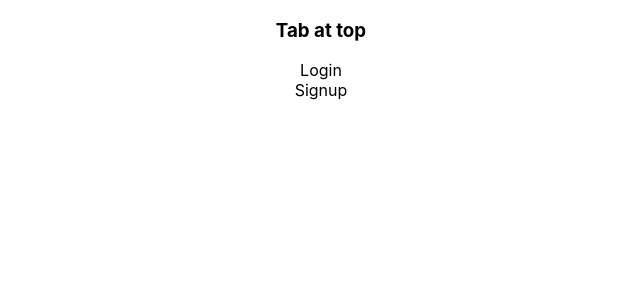
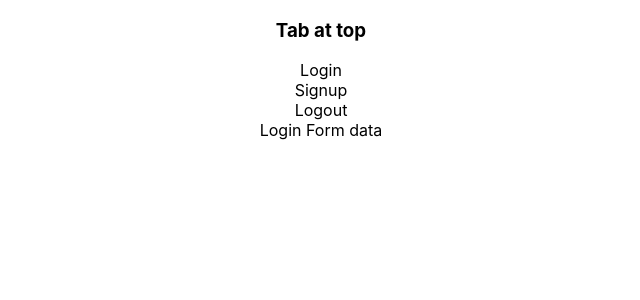
Before and after one commit to kirandash/react-hooks, a React (Create React App) app in the folder concepts/: page / in a window 1280 px wide. Shown: the top 300 px of the page, without its empty margins (319-959 px from the left). Built offline with nearby package versions, Linux system fonts and the light colour scheme.

Commit message:
45. Adding index to context

```diff
--- a/concepts/src/components/41TabsCompoundComponents.jsx
+++ b/concepts/src/components/41TabsCompoundComponents.jsx
@@ -13,12 +13,23 @@ function Tabs2({ children }) {
   );
 }
 
+// context to pass index to each child
+const TabListContext = createContext();
+
 function TabList({ children }) {
-  return <div data-reach-tab-list>{children}</div>;
+  return (
+    <div data-reach-tab-list>
+      {children.map((child, index) => (
+        <TabListContext.Provider value={{ index }} key={index}>
+          {child}
+        </TabListContext.Provider>
+      ))}
+    </div>
+  );
 }
 
 function Tab({ children, disabled }) {
-  const index = 0; // TODO
+  const { index } = useContext(TabListContext);
   const { activeIndex, setActiveIndex } = useContext(TabsContext);
   const isActive = index === activeIndex;
   return (
@@ -33,7 +44,7 @@ function Tab({ children, disabled }) {
 }
 
 function TabPanels({ children }) {
-  const activeIndex = useContext(TabsContext);
+  const { activeIndex } = useContext(TabsContext);
   return <div data-reach-tab-panels>{children[activeIndex]}</div>;
 }
 
@@ -49,6 +60,7 @@ export default function TabsComponent() {
         <TabList>
           <Tab>Login</Tab>
           <Tab disabled>Signup</Tab>
+          <Tab>Logout</Tab>
         </TabList>
         <TabPanels>
           <TabPanel>
@@ -57,6 +69,9 @@ export default function TabsComponent() {
           <TabPanel>
             <div>Signup Form data</div>
           </TabPanel>
+          <TabPanel>
+            <div>Log out data</div>
+          </TabPanel>
         </TabPanels>
       </Tabs2>
     </div>
```
Also changed, not shown: 1 other file (tests, documents, lock files or other folders).
